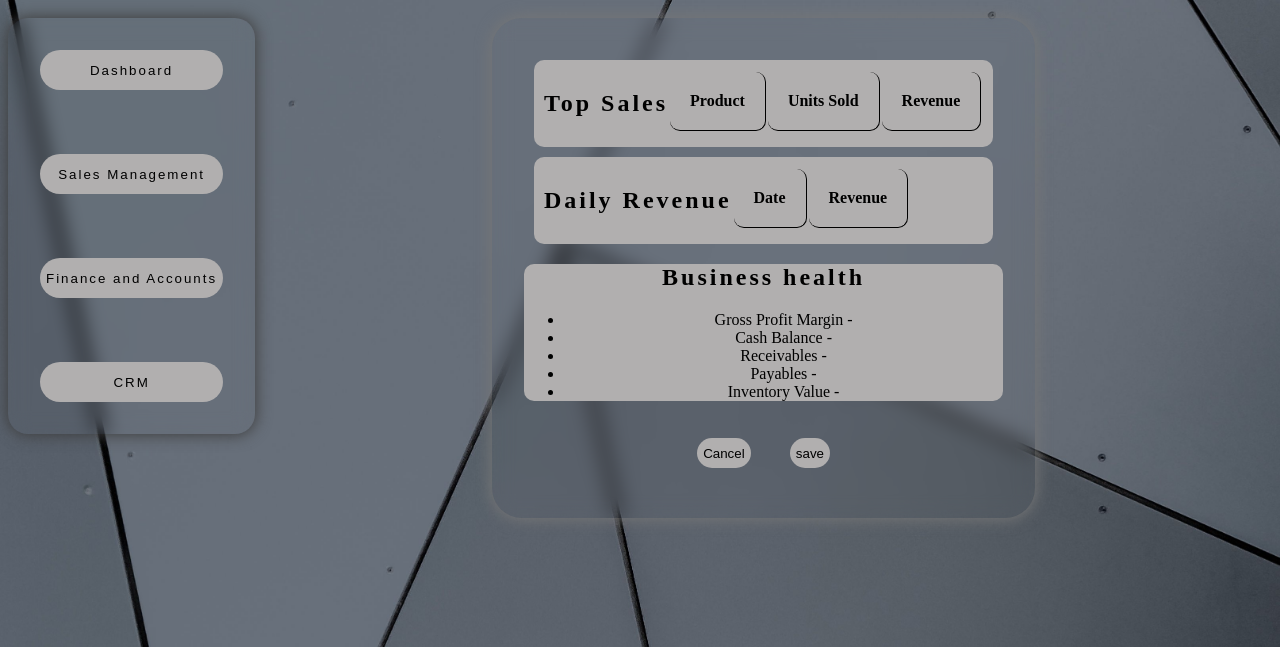
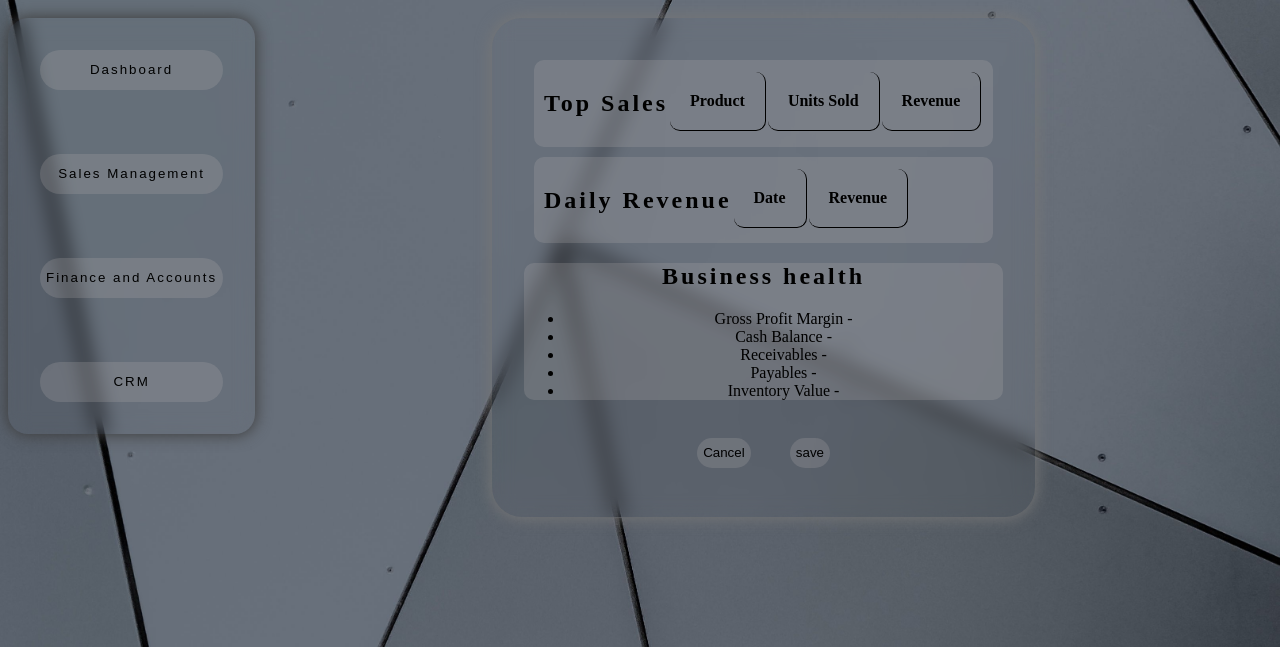
Before and after one commit to A-loxxha/ERP-project, a website: page index.html in a window 1280 px wide. Shown: the part 153-800 px from the top of the page. Drawn offline with Linux system fonts and the light colour scheme; no server answers.

Commit message:
Style.css

```diff
--- a/css/style.css
+++ b/css/style.css
@@ -1,5 +1,5 @@
 :root{
-    --main-color: #b1afaf;
+    --main-color: #b1afaf3c;
     --sec-color: rgba(255, 255, 255, 0.632);
     --hover-color:#ffffff;
 }
```
